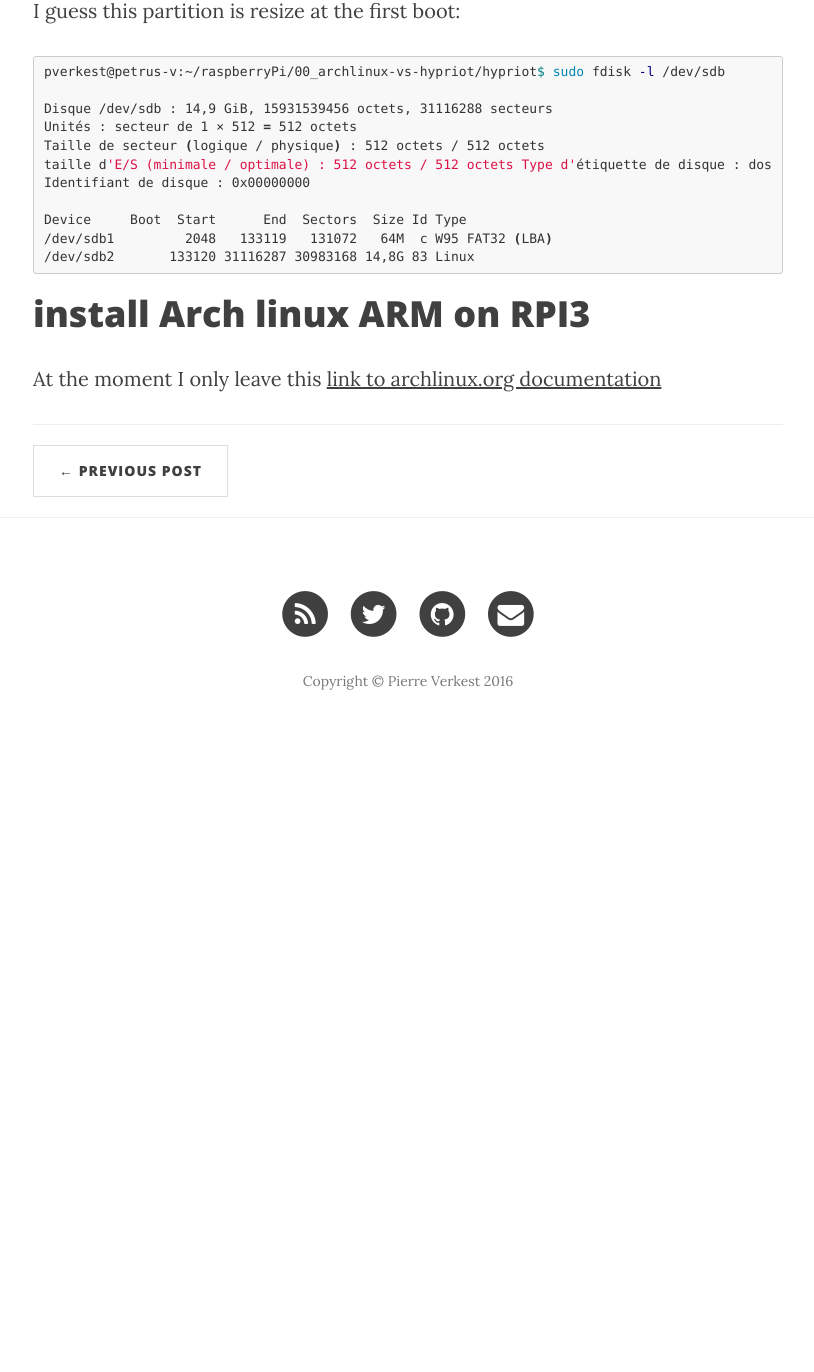
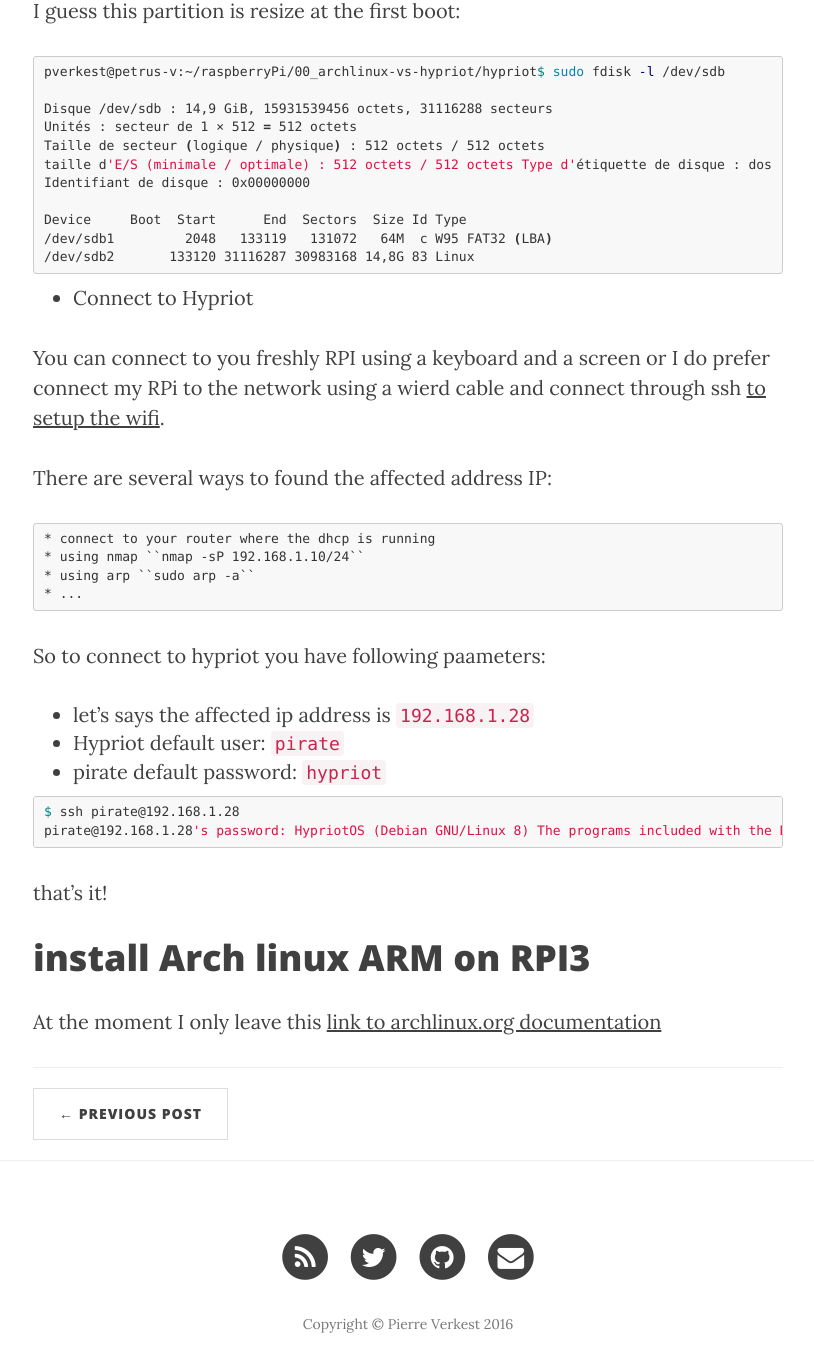
Before and after one commit to petrus-v/petrus-v.github.io, a Jekyll site: the page built from _posts/2016-09-24-rpi-flash-sdcard-os-install.markdown, in a window 1280 px wide and 1400 px high, scrolled down 4048 px. Shown: the top 1372 px of the window, without its empty margins (232-1046 px from the left). Built offline with Jekyll 4.4.1, drawn with Linux system fonts in a browser that asks for light colours; nearby versions of some CDN libraries; before the commit the page ends 4805 px from its top, so only the background shows below that.

Commit message:
explain how to make the first connection

````diff
--- a/_posts/2016-09-24-rpi-flash-sdcard-os-install.markdown
+++ b/_posts/2016-09-24-rpi-flash-sdcard-os-install.markdown
@@ -218,6 +218,45 @@ Device     Boot  Start      End  Sectors  Size Id Type
 /dev/sdb2       133120 31116287 30983168 14,8G 83 Linux
 ```
 
+* Connect to Hypriot
+
+You can connect to you freshly RPI using a keyboard and a screen or I do
+prefer connect my RPi to the network using a wierd cable and connect
+through ssh [to setup the wifi](http://pierre.verkest.fr/2016/09/24/
+rpi-wifi-setup).
+
+There are several ways to found the affected address IP:
+
+    * connect to your router where the dhcp is running
+    * using nmap ``nmap -sP 192.168.1.10/24``
+    * using arp ``sudo arp -a``
+    * ...
+
+So to connect to hypriot you have following paameters:
+
+* let's says the affected ip address is ``192.168.1.28``
+* Hypriot default user: ``pirate``
+* pirate default password: ``hypriot``
+
+```bash
+$ ssh pirate@192.168.1.28
+pirate@192.168.1.28's password:
+
+HypriotOS (Debian GNU/Linux 8)
+
+The programs included with the Debian GNU/Linux system are free software;
+the exact distribution terms for each program are described in the
+individual files in /usr/share/doc/*/copyright.
+
+Debian GNU/Linux comes with ABSOLUTELY NO WARRANTY, to the extent
+permitted by applicable law.
+Last login: Fri Sep 16 22:38:15 2016 from 192.168.1.10
+HypriotOS/armv7: pirate@black-pearl in ~
+$
+```
+
+that's it!
+
 # install Arch linux ARM on RPI3
 
 At the moment I only leave this [link to archlinux.org documentation](
````
